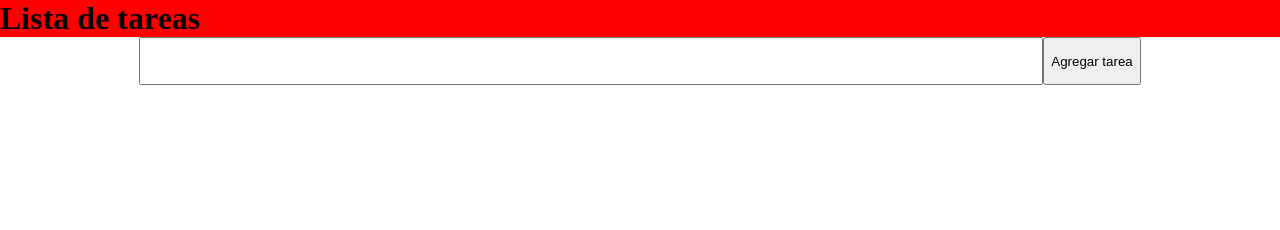
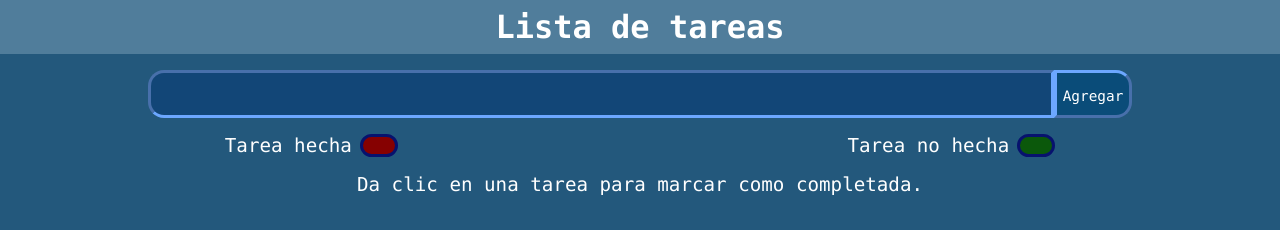
Before and after one commit to Jonhyble/Trabajo03_listaDeTareas_JonathanRomo, a plain HTML site: page index.html in a window 1280 px wide. Drawn offline with Linux system fonts and the light colour scheme.

Commit message:
All functionality done and added images

```diff
--- a/app.js
+++ b/app.js
@@ -14,17 +14,21 @@ function changeText() {
         listElement.setAttribute("id", actualId);
         // Asignar la clase list-element
         listElement.setAttribute("class", "list-element");
+        // Creación de un elemento div
+        const divElement = document.createElement("div");
+        divElement.setAttribute("class", "div-element active");
+        divElement.setAttribute("id", actualId + "-div");
+        divElement.setAttribute("onclick", "changeClass('" + actualId + "-div')");
         // Creación de elemento p
         const pElement = document.createElement("p");
         // Asignación de atributos onclick, id y class al elemento p
-        pElement.setAttribute("onclick", "changeClass('" + actualId + "-p')");
-        pElement.setAttribute("id", actualId + "-p");
-        pElement.setAttribute("class", "p-element active");
+        pElement.setAttribute("class", "p-element");
         // Asignación de texto de la nueva tarea en p
         const nodo = document.createTextNode(textValue);
         pElement.appendChild(nodo);
-        // Agregar pElement al elemento de la lista
-        listElement.appendChild(pElement);
+        // Agregar divElement al elemento de la lista
+        divElement.appendChild(pElement);
+        listElement.appendChild(divElement);
         // Crear elemento de botón
         const buttonElement = document.createElement("button");
         // Agregar atributos id, class y onclick del elemento botón
@@ -32,12 +36,14 @@ function changeText() {
         buttonElement.setAttribute("onclick", "deleteListElement('" + actualId + "')");
         // Crear elemento svg
         const svg = document.createElementNS("http://www.w3.org/2000/svg", "svg");
-        svg.setAttribute("width", "15px");
-        svg.setAttribute("height", "15px");
+        svg.setAttribute("width", "2rem");
+        svg.setAttribute("height", "2rem");
         svg.setAttribute("viewBox", "0 -960 960 960");
-        svg.setAttribute("fill", "#000000");
+        svg.setAttribute("fill", "#ffffff");
+        // Crear el elemento con path
         const link = document.createElementNS("http://www.w3.org/2000/svg", "path");
         link.setAttributeNS(null, "d", "M280-120q-33 0-56.5-23.5T200-200v-520h-40v-80h200v-40h240v40h200v80h-40v520q0 33-23.5 56.5T680-120H280Zm400-600H280v520h400v-520ZM360-280h80v-360h-80v360Zm160 0h80v-360h-80v360ZM280-720v520-520Z")
+        // Agregar path al svg y el svg al botón
         svg.appendChild(link);
         buttonElement.appendChild(svg);
         // Agregar buttonElement a listElement
@@ -51,11 +57,13 @@ function changeText() {
 }
 
 function deleteListElement(elementToRemove) {
+    // Buscar elemento y eliminarlo
     const element = document.getElementById(elementToRemove);
     element.remove();
 }
 
 function changeClass(idOfElement) {
+    // Buscar elemento para cambiar su estado de activo a inactivo
     const listElement = document.getElementById(idOfElement);
     let classes = listElement.getAttribute("class").split(" ");
     if (classes[1] === "active"){
--- a/index.html
+++ b/index.html
@@ -9,8 +9,19 @@
     <h1 class="titulo" id="my">Lista de tareas</h1>
     <div class="input-button">
         <input type="text" id="input-text" class="input-txt">
-        <button onclick="changeText()">Agregar tarea</button>
+        <button onclick="changeText()" class="button-txt"><p>Agregar</p></button>
     </div>
+    <div class="color-division">
+        <div class="color-set">
+            <div>Tarea hecha</div>
+            <div class="color-done"></div>
+        </div>
+        <div class="color-set">
+            <div>Tarea no hecha</div>
+            <div class="color-not-done"></div>
+        </div>
+    </div>
+    <div class="instrucciones">Da clic en una tarea para marcar como completada.</div>
     <ul id="lista" class="ul-list">
     </ul>
 </body>
--- a/styles.css
+++ b/styles.css
@@ -2,15 +2,68 @@
     width: 100%;
     padding: 0;
     margin: 0;
+    background-color: rgb(35, 88, 124);
+}
+
+.color-division {
+    display: flex;
+    justify-content: space-around;
+    margin-top: 1rem;
+    color: white;
+}
+
+.instrucciones {
+    width: 100%;
+    font-family: "Lucida Console", "Courier New", monospace;
+    font-size: 1.2rem;
+    text-align: center;
+    color: white;
+    margin-top: 1rem;
+}
+
+.color-set {
+    display: flex;
+    font-family: "Lucida Console", "Courier New", monospace;
+    font-size: 1.2rem;
+}
+
+.color-done {
+    background-color: rgb(134, 1, 1);
+    width: 2rem;
+    margin-left: 0.5rem;
+    border: 3px solid rgb(7, 18, 110);
+    border-radius: 1rem;
+}
+
+.color-not-done {
+    background-color: rgb(11, 88, 11);
+    width: 2rem;
+    margin-left: 0.5rem;
+    border: 3px solid rgb(7, 18, 110);
+    border-radius: 1rem;
 }
 
 .titulo {
-    background-color: red;
+    font-family: "Lucida Console", "Courier New", monospace;
+    padding-top: 0.5rem;
+    padding-bottom: 0.5rem;
+    background-color: rgb(80, 125, 155);
+    color: white;
     margin: 0;
+    text-align: center;
+    margin-bottom: 1rem;
 }
 
 .input-txt {
+    font-family: "Lucida Console", "Courier New", monospace;
+    font-size: 1.2rem;
+    border-color: rgb(108, 167, 255);
+    border-width: 3px;
+    background-color: rgb(18, 70, 119);
+    color: white;
     width: 70%;
+    border-start-start-radius: 1rem;
+    border-end-start-radius: 1rem;
 }
 
 .input-button {
@@ -19,21 +72,53 @@
     height: 3rem;
 }
 
+.button-txt {
+    font-family: "Lucida Console", "Courier New", monospace;
+    border-start-end-radius: 1rem;
+    border-end-end-radius: 1rem;
+    font-size: 0.9rem;
+    background-color: rgb(10, 76, 121);
+    border-color: rgb(108, 167, 255);
+    border-width: 3px;
+    color: white;
+}
+
 .list-element {
     display: flex;
     justify-content: center;
     min-height: 2rem;
     margin-left: auto;
     margin-right: auto;
+    margin-top: 1rem;
+}
+
+.div-element {
+    font-family: "Lucida Console", "Courier New", monospace;
+    display: grid;
+    place-content: center;
+    font-size: 1.5rem;
+    min-height: 3rem;
+    max-width: 40rem;
+    color: white;
+    text-align: center;
+    vertical-align: center;
+    justify-self: center;
+    margin: 0;
+    width: 80%;
+    border-start-start-radius: 1rem;
+    border-end-start-radius: 1rem;
+    border-width: 0;
 }
 
 .p-element {
-    height: 100%;
     margin: 0;
-    width: 80%;
 }
 
 .button-element {
+    background-color: rgb(255, 0, 0);
+    border-start-end-radius: 1rem;
+    border-end-end-radius: 1rem;
+    border-width: 0;
 }
 
 .ul-list {
@@ -42,9 +127,9 @@
 }
 
 .active {
-    background-color: green;
+    background-color: rgb(11, 88, 11);
 }
 
 .deactive {
-    background-color: red;
+    background-color: rgb(134, 1, 1);
 }
```
Also changed, not shown: img/1.png (added), img/2.png (added), img/3.png (added).
